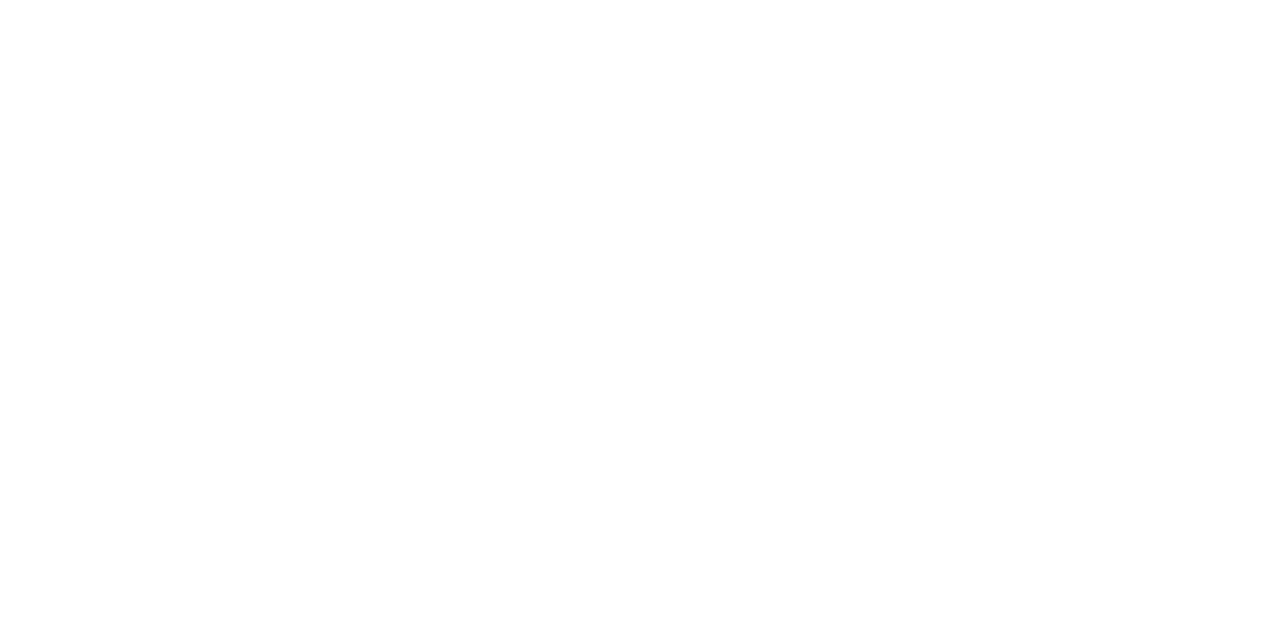
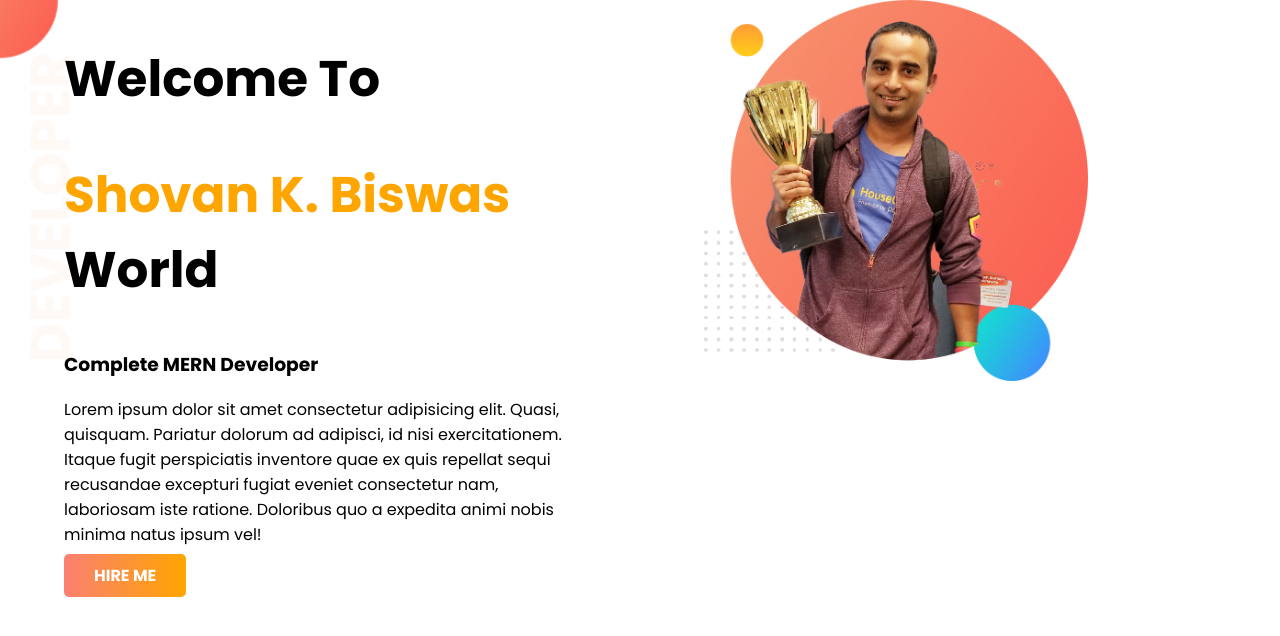
Before and after one commit to sho-van/ph-developer-portfolio, a plain HTML site: page index.html in a window 1280 px wide. Drawn offline with Linux system fonts and the light colour scheme.

Commit message:
top banner done

```diff
--- a/index.html
+++ b/index.html
@@ -4,9 +4,26 @@
     <meta charset="UTF-8">
     <meta http-equiv="X-UA-Compatible" content="IE=edge">
     <meta name="viewport" content="width=device-width, initial-scale=1.0">
-    <title>Document</title>
+    <title>Jhankar Mahabub</title>
+
+    <link rel="stylesheet" href="style.css">
 </head>
 <body>
 
+    <section class="top-banner">
+        <div class="half-width">
+            <h1>Welcome To</h1>
+            <h1><span class="name-highlight">Shovan K. Biswas</span> World</h1>
+            <h3>Complete MERN Developer</h3>
+            <p>Lorem ipsum dolor sit amet consectetur adipisicing elit. Quasi, quisquam. Pariatur dolorum ad adipisci, id nisi exercitationem. Itaque fugit perspiciatis inventore quae ex quis repellat sequi recusandae excepturi fugiat eveniet consectetur nam, laboriosam iste ratione. Doloribus quo a expedita animi nobis minima natus ipsum vel!</p>
+            <a target="_blank" class="link-button" href="https://www.facebook.com/">HIRE ME</a>
+        </div>
+
+        <div class="half-width">
+            <img src="images/jhankar.png" alt="">
+        </div>
+    </section>
+
+
 </body>
 </html>
--- /dev/null
+++ b/style.css
@@ -0,0 +1,43 @@
+@import url('https://fonts.googleapis.com/css2?family=Poppins:wght@200;300;400;500;600;700;800&display=swap');
+
+body {
+    margin: 0;
+    font-family: 'Poppins', sans-serif;
+}
+
+h1 {
+    font-size: 50px;
+}
+
+.name-highlight {
+    color: orange;
+}
+
+.half-width {
+    width: 40%;
+    float: left;
+    margin-left: 5%;
+    margin-right: 5%;
+}
+
+.half-width img {
+    width: 75%;
+}
+
+.top-banner {
+    background-image: url("./images/top-banner.png");
+    background-repeat: no-repeat;
+}
+
+section {
+    height: 600px;
+}
+
+.link-button {
+    text-decoration: none;
+    background-image: linear-gradient(90deg, salmon, orange);
+    padding: 10px 30px;
+    color: white;
+    font-weight: 700;
+    border-radius: 5px;
+}
```
Also changed, not shown: images/dream-bg.png (added), images/exp-bg.png (added), images/jhankar.png (added), images/jhankar2.png (added), images/my-bg.png (added), images/my-bg2.png (added), images/top-banner.png (added).
